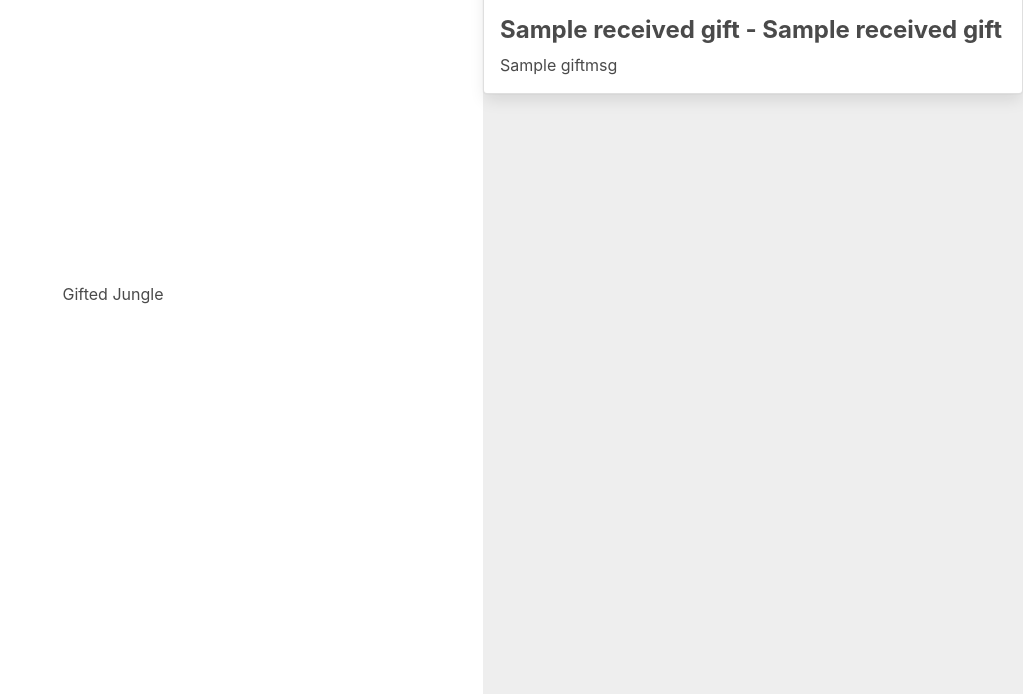
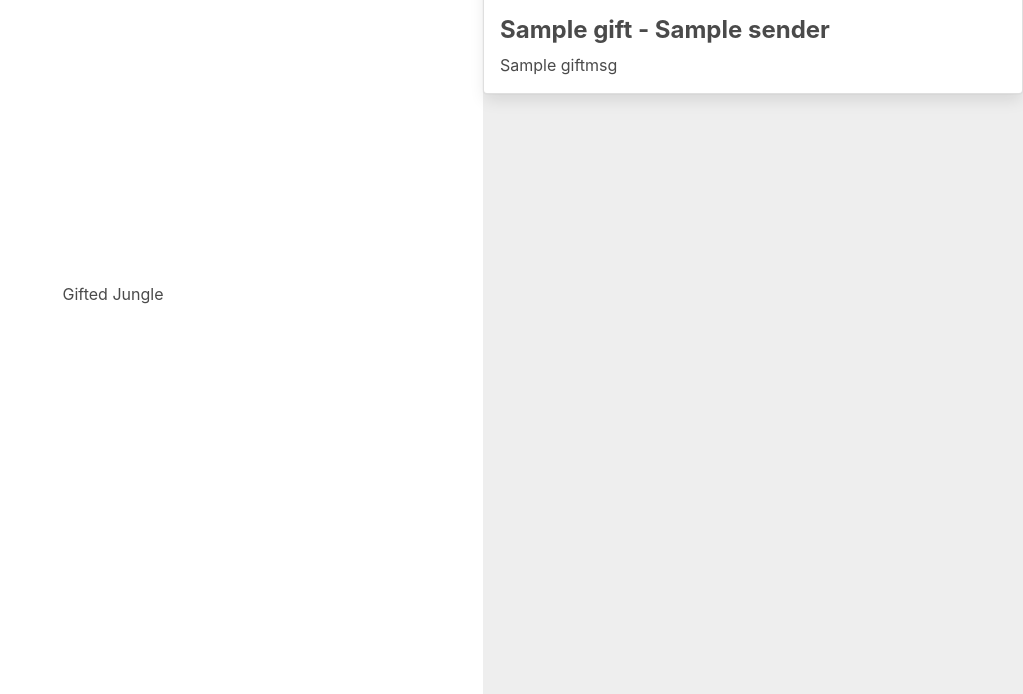
Before and after one commit to sungjaebae/giftedjungle, a Flask app: template templates/received_gift.html in a window 1280 px wide. Shown: the part 105-799 px from the top of the page, without its empty margins (257-1280 px from the left). Run offline with Flask 3, Linux system fonts and the light colour scheme; the template is opened without the code that fills it: most values are stand-ins (such as "Sample title", 1, 10 or a date in 2020); some libraries are stand-ins or nearby versions.

Commit message:
dbmodified2

```diff
--- a/routes/notification.py
+++ b/routes/notification.py
@@ -1,6 +1,6 @@
 from bson import ObjectId
 from flask import Blueprint, render_template, request, redirect, url_for
-from pymongo import MongoClient
+from pymongo import MongoClient, ReturnDocument
 import jwt
 
 
--- a/templates/notification.html
+++ b/templates/notification.html
@@ -8,13 +8,13 @@
 </div>
 <article class="message is-success" style="margin-top : 5px">
   <div class="message-header">
-    <p style="font-size:1.2rem">{{notificationdetail['giftname']}} - {{notificationdetail['sndusrname']}}</p>
+    <p style="font-size:1.2rem">{{notifications.gift.name']}} - {notifications.sender.name']}}</p>
   </div>
-  <div style="font-size:1.0rem" class="message-body">{{notificationdetail['giftmsg']}} </div>
+  <div style="font-size:1.0rem" class="message-body">{{notification.gift.description']}} </div>
 </article>
 <div class="d-grid gap-2">
   <div class="btn-group" role="group" aria-label="Basic mixed styles example" style = "font-size:1.0rem; margin: 0px 80px;">
-    <button type="button" class="btn btn-success" onclick=location.href="{{url_for('notification.update_accept_received',notif_id=notificationdetail['notif_id'])}}">수락</button>
+    <button type="button" class="btn btn-success" onclick=location.href="{{url_for('notification.update_accept_received',notif_id=notifications._id}}">수락</button>
     <button type="button" class="btn btn-danger" onclick="history.back()" class="btn btn-primary" >거절</button>
   </div>
 </div>
--- a/templates/received_gift.html
+++ b/templates/received_gift.html
@@ -20,8 +20,8 @@
       <div class="card g-0">
         <img src="{{received_gift.url}}" class="card-img-top"  alt="{{received_gift['giftname']}}"/>
         <div class="card-body">
-          <h5 class="card-title" style="font-size: 1.5rem; font-weight:bold;">{{received_gift.giftname}} - {{received_gift.sndusrname}}</h5>
-          <p class="card-text">{{received_gift.giftmsg}}</p>
+          <h5 class="card-title" style="font-size: 1.5rem; font-weight:bold;">{{received.gift.name}} - {{received.gift.sender.name}}</h5>
+          <p class="card-text">{{received.gift.giftmsg}}</p>
         </div>
       </div>
       {% endfor %}
```
